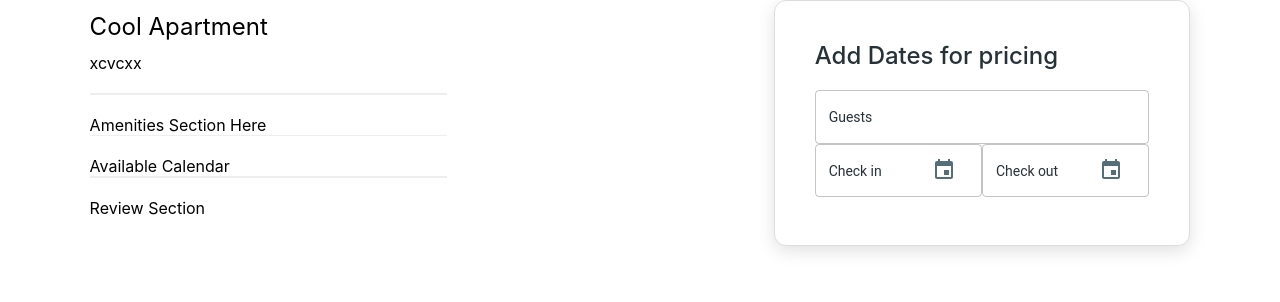
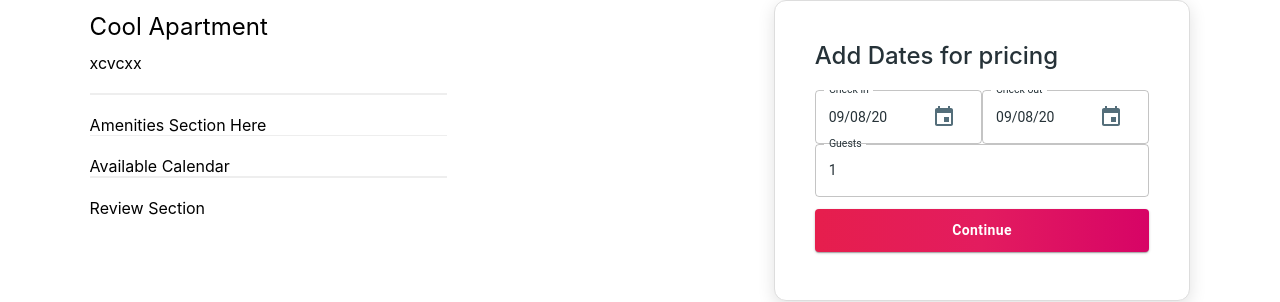
Before and after one commit to BenNeighbour/CloneBnb, a React (Create React App) app in the folder web/: page /listing/1 in a window 1280 px wide. Shown: the part 414-716 px from the top of the page. Built offline with nearby package versions, Linux system fonts and the light colour scheme.

Commit message:
Turning the booking card into form

```diff
--- a/web/src/components/Listing/BookingCard.tsx
+++ b/web/src/components/Listing/BookingCard.tsx
@@ -3,11 +3,9 @@ import { RouteComponentProps } from "react-router-dom";
 import Card from "@material-ui/core/Card";
 import CardContent from "@material-ui/core/CardContent";
 import "./MainSection.css";
-import Grid from "@material-ui/core/Grid";
-import TextField from "@material-ui/core/TextField";
-import { KeyboardDatePicker } from "@material-ui/pickers";
 import { MuiPickersUtilsProvider } from "@material-ui/pickers";
 import DateFnsUtils from "@date-io/date-fns";
+import BookingCardForm from "./BookingCardForm";
 
 interface Props extends RouteComponentProps<any> {}
 
@@ -34,45 +32,15 @@ const BookingCard: React.FC<Props> = (props) => {
               Add Dates for pricing
             </h2>
             <br />
-
-            {/* Grid Here */}
-            {/* Form fields Here */}
-            {/* Form Submit Button Here */}
-            <Grid container spacing={0}>
-              <Grid item xs={12}>
-                <TextField label="Guests" variant="outlined" fullWidth />
-              </Grid>
-              <Grid item xs={12} sm={6}>
-                <KeyboardDatePicker
-                  value={null}
-                  inputVariant="outlined"
-                  onChange={() => {}}
-                  style={{
-                    overflowY: "hidden",
-                  }}
-                  label="Check in"
-                  fullWidth
-                  format="dd/MM/yy"
-                  margin="none"
-                  name="checkInDate"
-                />
-              </Grid>
-              <Grid item xs={12} sm={6}>
-                <KeyboardDatePicker
-                  value={null}
-                  inputVariant="outlined"
-                  onChange={() => {}}
-                  style={{
-                    overflowY: "hidden",
-                  }}
-                  label="Check out"
-                  fullWidth
-                  format="dd/MM/yy"
-                  margin="none"
-                  name="checkOutDate"
-                />
-              </Grid>
-            </Grid>
+            <BookingCardForm
+              onSubmit={(formValues) => {
+                console.log(formValues)
+              }}
+              errors=""
+              location={props.location}
+              history={props.history}
+              match={props.match}
+            />
           </CardContent>
         </Card>
       </div>
--- /dev/null
+++ b/web/src/components/Listing/BookingCardForm.tsx
@@ -0,0 +1,108 @@
+import * as React from "react";
+import { RouteComponentProps } from "react-router-dom";
+import Grid from "@material-ui/core/Grid";
+import TextField from "@material-ui/core/TextField";
+import { KeyboardDatePicker } from "@material-ui/pickers";
+import { Formik } from "formik";
+import { Form } from "formik";
+import Button from "@material-ui/core/Button";
+
+interface FormValues {
+  guests: number;
+  checkInDate: Date;
+  checkOutDate: Date;
+}
+
+interface Props extends RouteComponentProps<any> {
+  onSubmit: (values: FormValues) => void;
+  errors: string;
+}
+
+const BookingCardForm: React.FC<Props> = (props) => {
+  return (
+    <Grid container spacing={0}>
+      <Formik
+        onSubmit={(formValues) => {
+          props.onSubmit(formValues);
+        }}
+        initialValues={{
+          guests: 1,
+          checkInDate: new Date(),
+          checkOutDate: new Date(),
+        }}
+      >
+        {({ values, handleChange }) => (
+          <Form
+            style={{
+              display: "contents",
+            }}
+          >
+            <Grid item xs={12} sm={6}>
+              <KeyboardDatePicker
+                value={values.checkInDate}
+                onChange={handleChange}
+                inputVariant="outlined"
+                style={{
+                  overflowY: "hidden",
+                }}
+                label="Check in"
+                fullWidth
+                format="dd/MM/yy"
+                margin="none"
+                name="checkInDate"
+              />
+            </Grid>
+            <Grid item xs={12} sm={6}>
+              <KeyboardDatePicker
+                value={values.checkOutDate}
+                inputVariant="outlined"
+                onChange={handleChange}
+                style={{
+                  overflowY: "hidden",
+                }}
+                label="Check out"
+                fullWidth
+                format="dd/MM/yy"
+                margin="none"
+                name="checkOutDate"
+              />
+            </Grid>
+            <Grid item xs={12}>
+              <TextField
+                label="Guests"
+                variant="outlined"
+                onChange={handleChange}
+                value={values.guests}
+                fullWidth
+              />
+            </Grid>
+            <Grid
+              item
+              xs={12}
+              style={{
+                paddingTop: "1.5vh",
+              }}
+            >
+              <Button
+                className="continue-button"
+                fullWidth
+                style={{
+                  textTransform: "none",
+                }}
+                color="primary"
+                variant="contained"
+                type="submit"
+              >
+                <span className="continue-label">
+                  <b>Continue</b>
+                </span>
+              </Button>
+            </Grid>
+          </Form>
+        )}
+      </Formik>
+    </Grid>
+  );
+};
+
+export default BookingCardForm;
```
